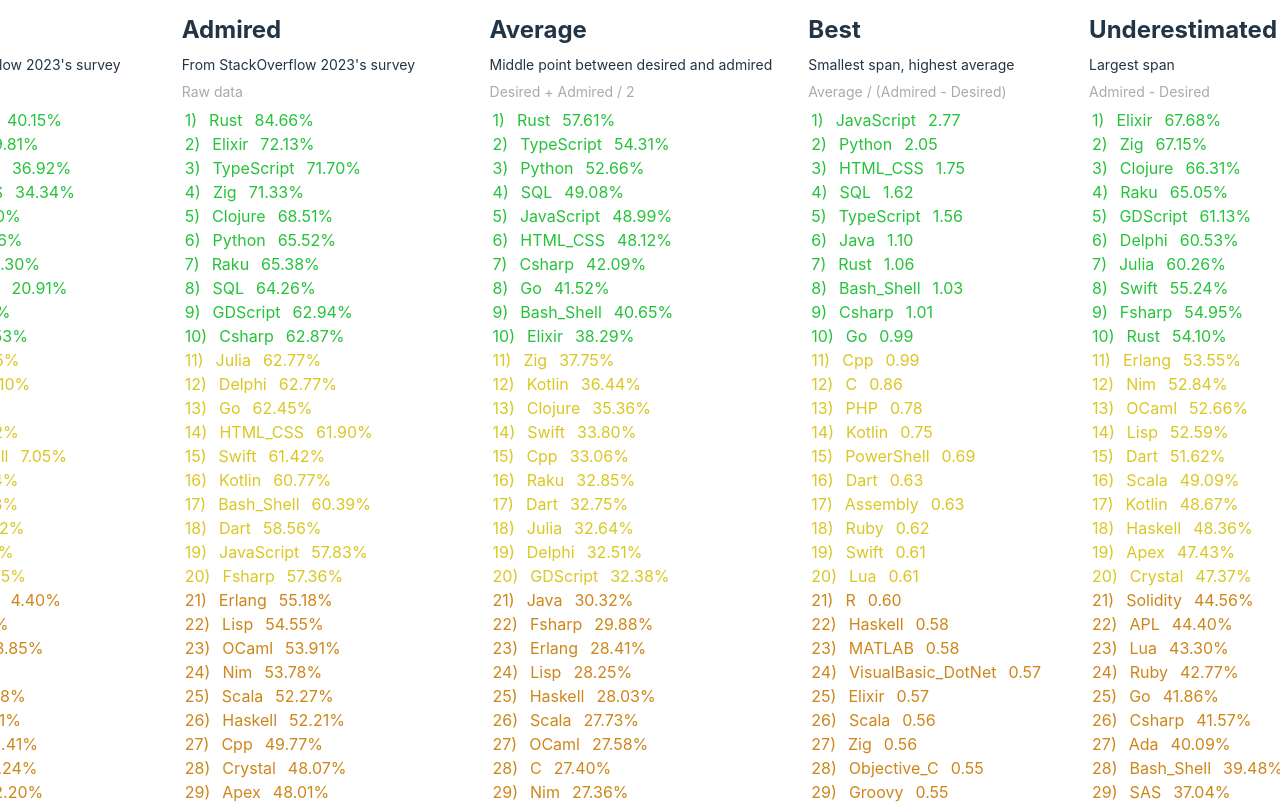
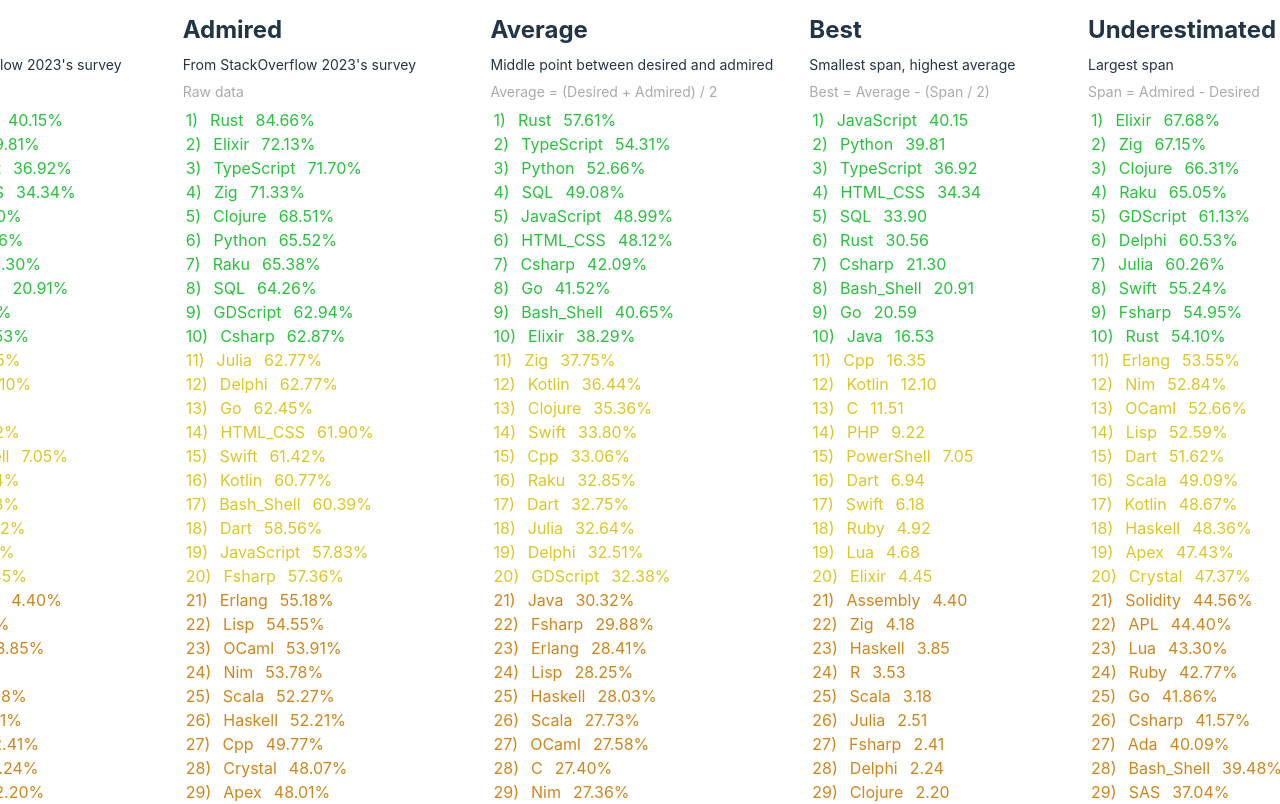
Before and after one commit to MarioVieilledent/stackoverflow-better-stats, a Svelte app: page / in a window 1280 px wide. Shown: the top 804 px of the page. Built offline with nearby package versions, Linux system fonts and the light colour scheme.

Commit message:
formula correction

```diff
--- a/src/App.svelte
+++ b/src/App.svelte
@@ -20,7 +20,7 @@
 
   // Adds smallest span for high average on index 3
   for (const [lang, vals] of Object.entries(stats)) {
-    vals.push(vals[2] / (vals[1] - vals[0]));
+    vals.push(vals[2] - ((vals[1] - vals[0]) / 2));
   }
 
   // Adds span on index 4
@@ -80,7 +80,7 @@
     <div class="list">
       <h2>Average</h2>
       <span class="desc">Middle point between desired and admired</span>
-      <span class="formula">Desired + Admired / 2</span>
+      <span class="formula">Average = (Desired + Admired) / 2</span>
       {#each Object.entries(stats).sort((a, b) => b[1][2] - a[1][2]) as [lang, vals], index}
         <div
           class={"lang" +
@@ -99,7 +99,7 @@
     <div class="list">
       <h2>Best</h2>
       <span class="desc">Smallest span, highest average</span>
-      <span class="formula">Average / (Admired - Desired)</span>
+      <span class="formula">Best = Average - (Span / 2)</span>
       {#each Object.entries(stats).sort((a, b) => b[1][3] - a[1][3]) as [lang, vals], index}
         <div
           class={"lang" +
@@ -118,7 +118,7 @@
     <div class="list">
       <h2>Underestimated</h2>
       <span class="desc">Largest span</span>
-      <span class="formula">Admired - Desired</span>
+      <span class="formula">Span = Admired - Desired</span>
       {#each Object.entries(stats).sort((a, b) => b[1][4] - a[1][4]) as [lang, vals], index}
         <div
           class={"lang" +
```
